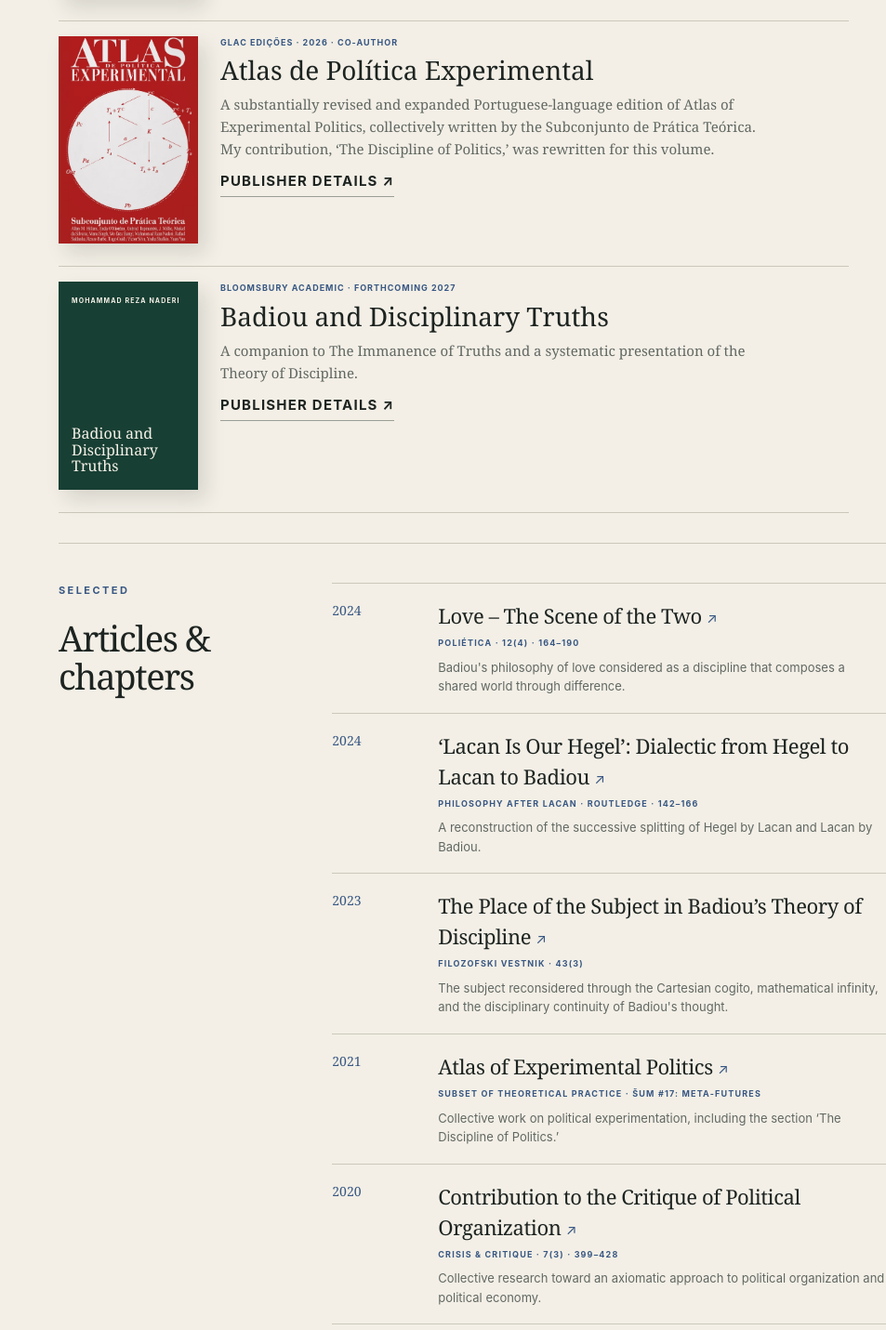
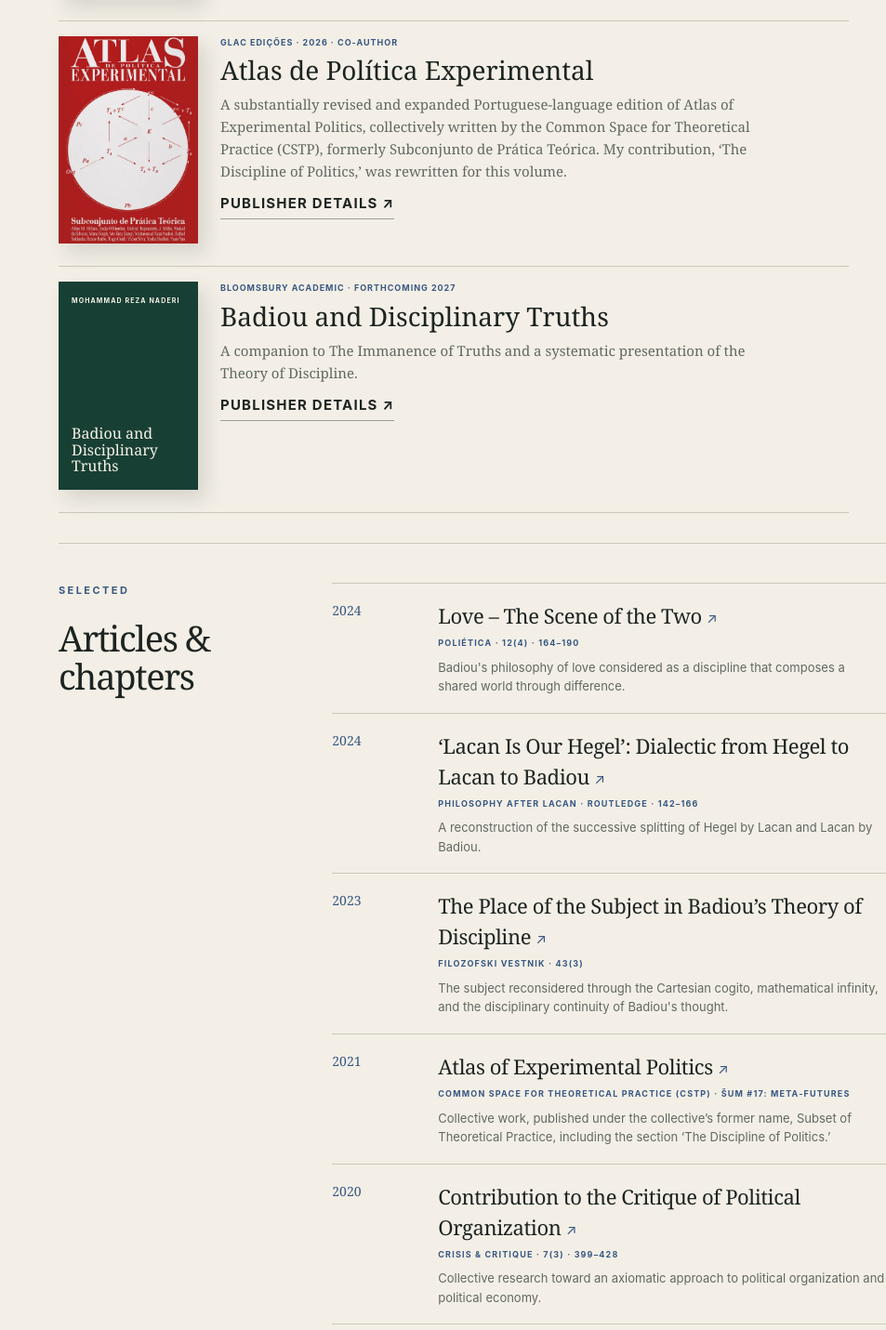
Before and after one commit to mohammad-naderi/mrnaderi.org, a Next.js app: page /publications in a window 1280 px wide. Shown: the part 979-2410 px from the top of the page at 93% size, without its empty margins (327-1280 px from the left). Built offline with nearby package versions, Linux system fonts and the light colour scheme.

Commit message:
Update collective name to CSTP

```diff
--- a/app/publications/page.tsx
+++ b/app/publications/page.tsx
@@ -33,8 +33,8 @@ const articles = [
   {
     year: "2021",
     title: "Atlas of Experimental Politics",
-    venue: "Subset of Theoretical Practice · ŠUM #17: Meta-Futures",
-    note: "Collective work on political experimentation, including the section ‘The Discipline of Politics.’",
+    venue: "Common Space for Theoretical Practice (CSTP) · ŠUM #17: Meta-Futures",
+    note: "Collective work, published under the collective’s former name, Subset of Theoretical Practice, including the section ‘The Discipline of Politics.’",
     href: "https://www.sum.si/journal-articles/atlas-of-experimental-politics",
   },
   {
@@ -118,7 +118,7 @@ export default function PublicationsPage() {
               tone="red"
               status="GLAC Edições · 2026 · Co-author"
               title="Atlas de Política Experimental"
-              description="A substantially revised and expanded Portuguese-language edition of Atlas of Experimental Politics, collectively written by the Subconjunto de Prática Teórica. My contribution, ‘The Discipline of Politics,’ was rewritten for this volume."
+              description="A substantially revised and expanded Portuguese-language edition of Atlas of Experimental Politics, collectively written by the Common Space for Theoretical Practice (CSTP), formerly Subconjunto de Prática Teórica. My contribution, ‘The Discipline of Politics,’ was rewritten for this volume."
               href="https://www.glacedicoes.com/product-page/atlas-de-politica-experimental-subconjunto-de-pratica-teorica"
               coverSrc="/atlas-de-politica-experimental.jpg"
             />
```
